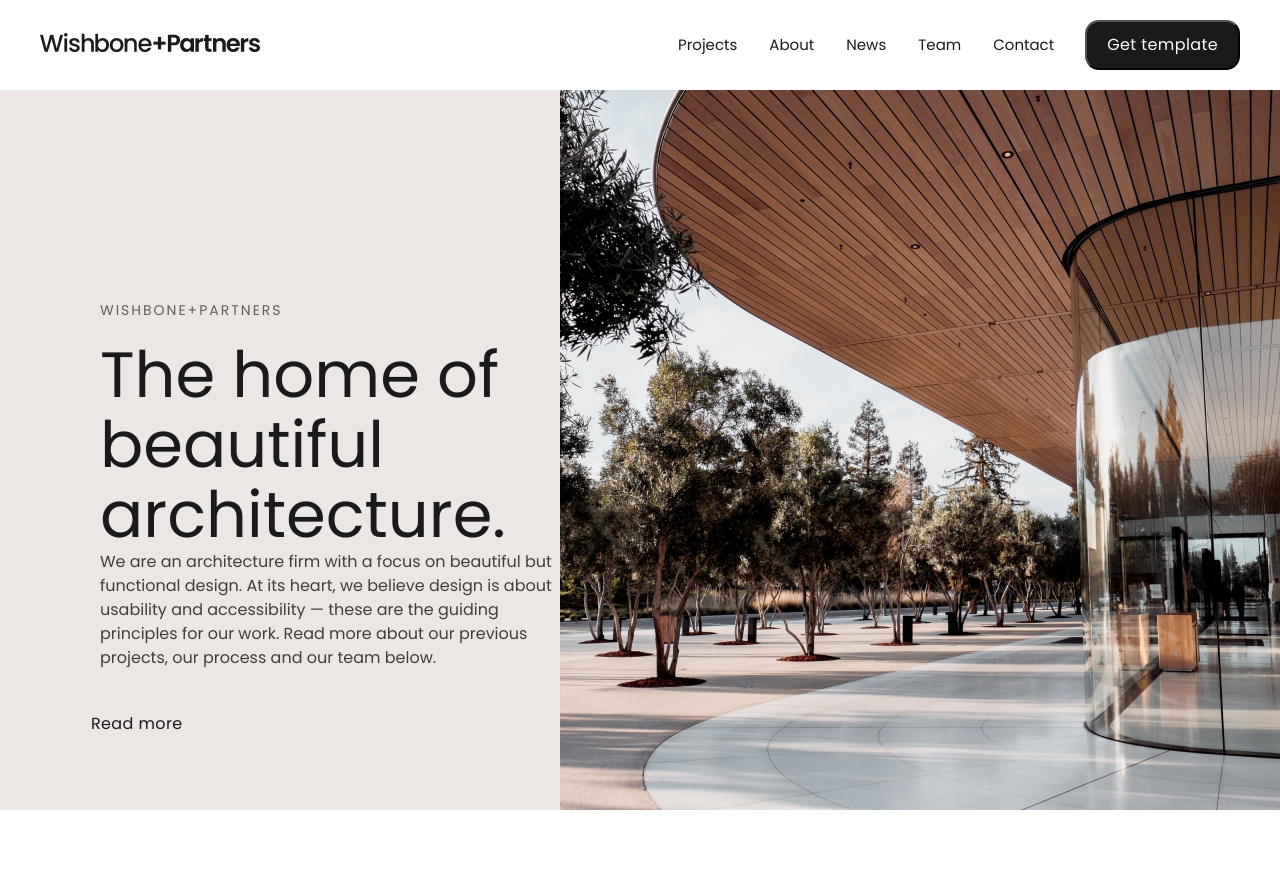
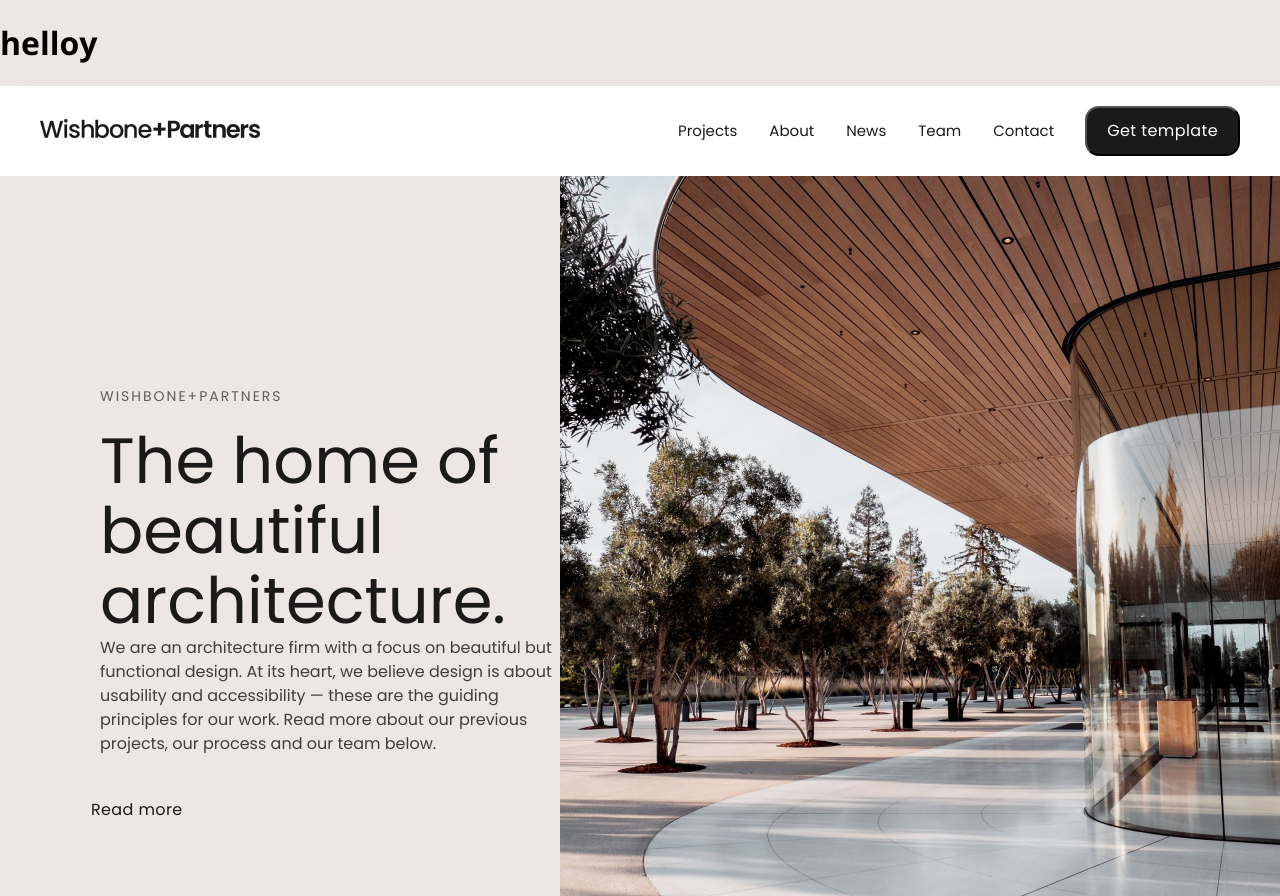
Before and after one commit to Selestabel/first_projest, a plain HTML site: page index.html in a window 1280 px wide. Shown: the top 896 px of the page. Drawn offline with nearby package versions, Linux system fonts and the light colour scheme; files whose address does not match are found by name.

Commit message:
added section main

```diff
--- a/index.html
+++ b/index.html
@@ -13,6 +13,9 @@
 </head>
 
 <body>
+    <div class="main">
+        <h1>helloy</h1>
+    </div>
 
     <body>
         <header class="header">
```
